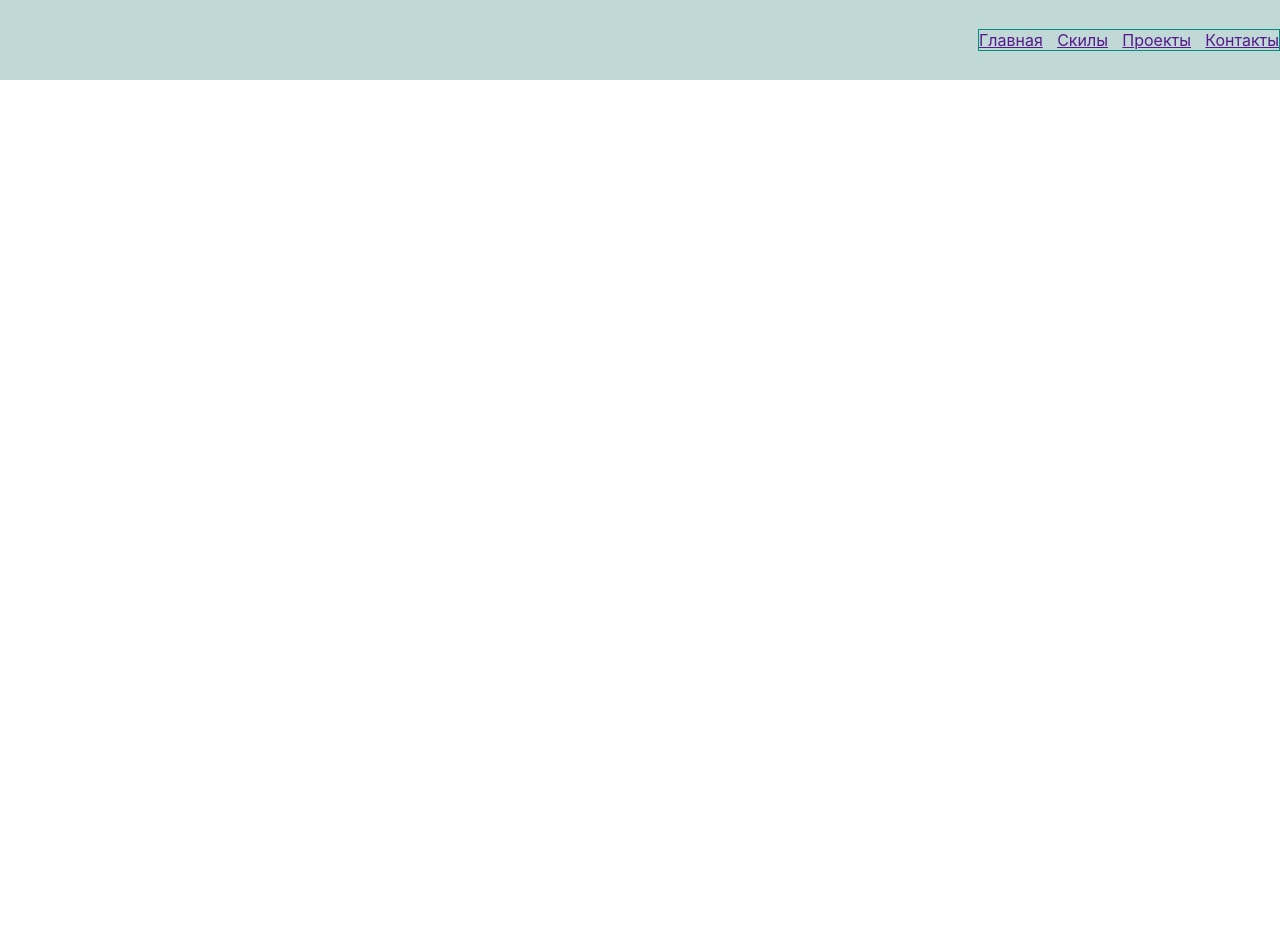
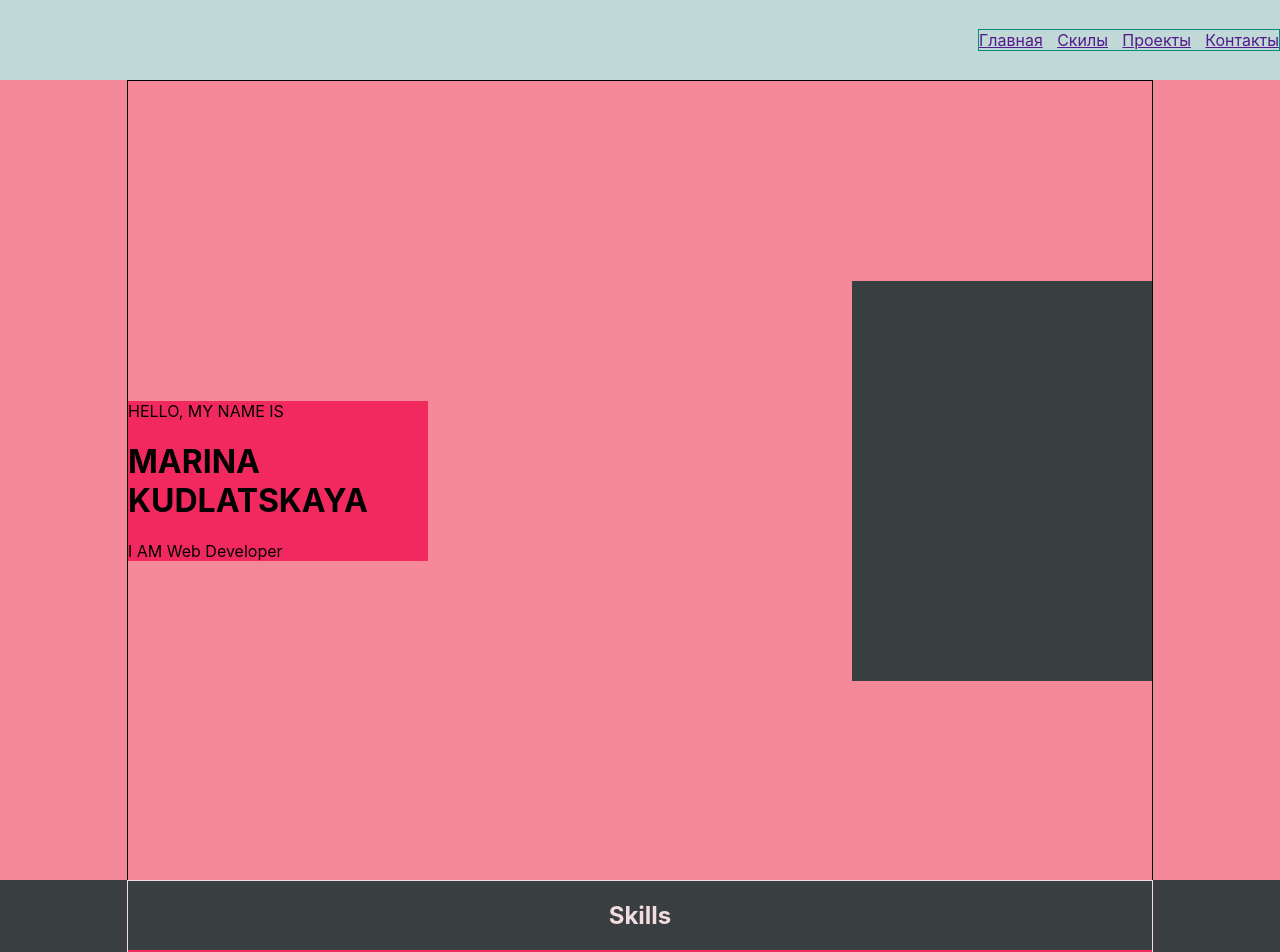
Before and after one commit to kudlatskaya/portfolio, a React (Create React App) app: page / in a window 1280 px wide. Shown: the top 952 px of the page. Before the commit the page ends 800 px from the top, so only its background shows below. Built offline with nearby package versions, Linux system fonts and the light colour scheme.

Commit message:
mail styled

```diff
--- a/package.json
+++ b/package.json
@@ -13,6 +13,7 @@
     "react": "^18.2.0",
     "react-dom": "^18.2.0",
     "react-scripts": "5.0.1",
+    "typeface-roboto": "^1.1.13",
     "typescript": "^4.4.2",
     "web-vitals": "^2.1.0"
   },
--- a/src/App.css
+++ b/src/App.css
@@ -6,6 +6,7 @@
     --gray-color: #393F40;
     --green-color: #038C7F;
     --light-green-color: #C1D9D6;
+    --white-color: #FFFFFF;
 }
 .App {
 
--- a/src/App.tsx
+++ b/src/App.tsx
@@ -1,11 +1,14 @@
 import './App.css';
 import Header from "./header/Header";
+import Main from "./main/Main";
+import Skills from "./skills/Skills";
 
 function App() {
     return (
         <div className="App">
             <Header/>
-
+            <Main/>
+            <Skills/>
         </div>
     );
 }
--- /dev/null
+++ b/src/common/styles/Container.module.css
@@ -0,0 +1,12 @@
+.container {
+    border: 1px solid;
+    height: 100%;
+    width: 80%;
+    margin: 0 auto;
+}
+
+.spaceBetween {
+    display: flex;
+    align-items: center;
+    justify-content: space-between;
+}
--- a/src/index.tsx
+++ b/src/index.tsx
@@ -3,6 +3,7 @@ import ReactDOM from 'react-dom/client';
 import './index.css';
 import App from './App';
 import reportWebVitals from './reportWebVitals';
+import "typeface-roboto";
 
 const root = ReactDOM.createRoot(
   document.getElementById('root') as HTMLElement
--- /dev/null
+++ b/src/main/Main.module.css
@@ -0,0 +1,16 @@
+.mainBlock {
+    height: 100vh;
+    background: #f58899;
+}
+
+
+.text {
+    width: 300px;
+    background: #F2295F;
+}
+
+.photo {
+    width: 300px;
+    height: 400px;
+    background: #393F40;
+}
--- /dev/null
+++ b/src/main/Main.tsx
@@ -0,0 +1,19 @@
+import s from './Main.module.css'
+import c from '../common/styles/Container.module.css'
+
+const Main = () => {
+    return (
+        <div className={s.mainBlock}>
+            <div className={`${c.container} ${c.spaceBetween}`}>
+                <div className={s.text}>
+                    <span>HELLO, MY NAME IS</span>
+                    <h1>MARINA KUDLATSKAYA</h1>
+                    <span>I AM Web Developer</span>
+                </div>
+                <div className={s.photo}></div>
+            </div>
+        </div>
+    );
+};
+
+export default Main;
--- /dev/null
+++ b/src/skills/Skills.module.css
@@ -0,0 +1,15 @@
+.skillsBlock {
+    height: 100vh;
+    background: #393F40;
+    color: #F2DCE0;
+
+}
+
+.title {
+    font-weight: bold;
+    text-align: center;
+}
+
+.skills {
+    border: 1px solid #F2295F;
+}
--- /dev/null
+++ b/src/skills/Skills.tsx
@@ -0,0 +1,18 @@
+import s from './Skills.module.css'
+import c from '../common/styles/Container.module.css'
+import Skill from "./skill/skill";
+
+const Skills = () => {
+    return (
+        <div className={s.skillsBlock}>
+            <div className={c.container}>
+                <h2 className={s.title}>Skills</h2>
+                <div className={s.skills}>
+                    <Skill />
+                </div>
+            </div>
+        </div>
+    );
+};
+
+export default Skills;
--- /dev/null
+++ b/src/skills/skill/skill.tsx
@@ -0,0 +1,11 @@
+import s from './Skill.module.css'
+
+const Skill = () => {
+    return (
+        <div>
+
+        </div>
+    );
+};
+
+export default Skill;
```
Also changed, not shown: src/skills/skill/Skill.module.css (added), 1 other file (tests, documents, lock files or other folders).
